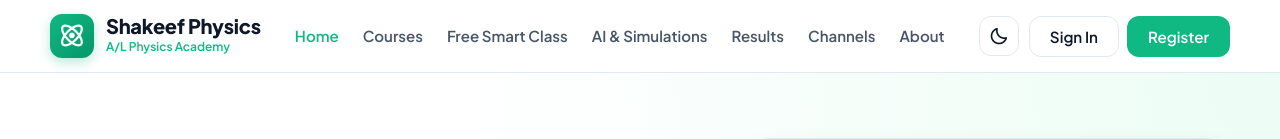
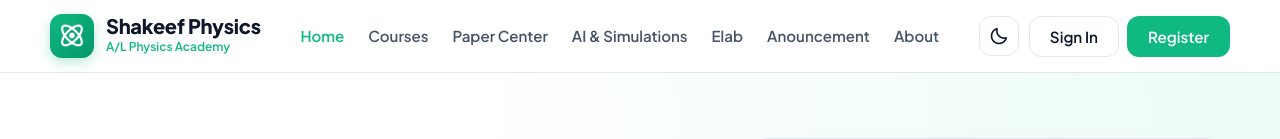
Before and after one commit to Shakeef-mohammed/ShakeefPhysics, a plain HTML site: page index.html in a window 1280 px wide. Shown: the top 139 px of the page. Drawn offline with nearby package versions, Linux system fonts and the light colour scheme.

Commit message:
Update navigation links in index.html

```diff
--- a/index.html
+++ b/index.html
@@ -1758,10 +1758,10 @@
         <ul class="nav-list">
           <li><a href="#home" class="nav-link active">Home</a></li>
           <li><a href="Courses.html" class="nav-link">Courses</a></li>
-          <li><a href="#free-class" class="nav-link">Free Smart Class</a></li>
+          <li><a href="#free-class" class="nav-link">Paper Center </a></li>
           <li><a href="#ai-lab" class="nav-link">AI & Simulations</a></li>
-          <li><a href="#testimonials" class="nav-link">Results</a></li>
-          <li><a href="#channels" class="nav-link">Channels</a></li>
+          <li><a href="#testimonials" class="nav-link">Elab</a></li>
+          <li><a href="#channels" class="nav-link">Anouncement</a></li>
           <li><a href="#about" class="nav-link">About</a></li>
         </ul>
         <div class="nav-mobile-actions">
```
